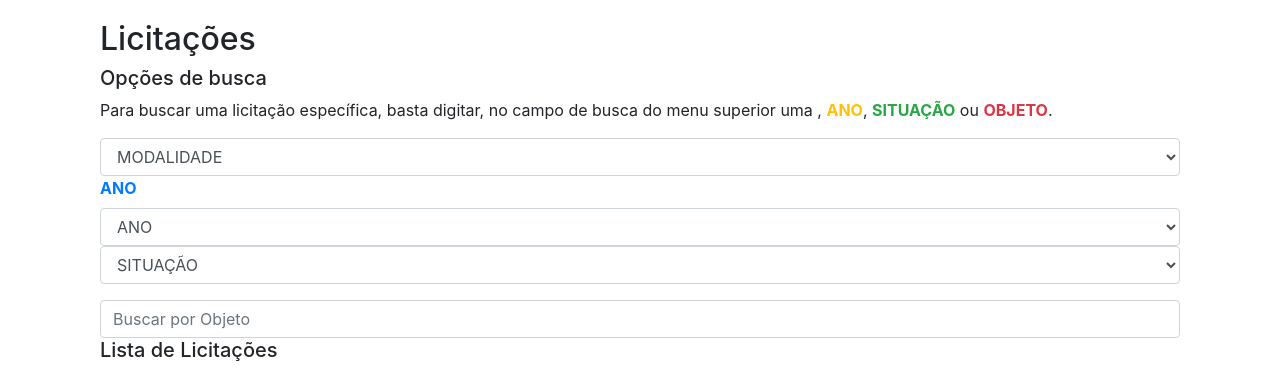
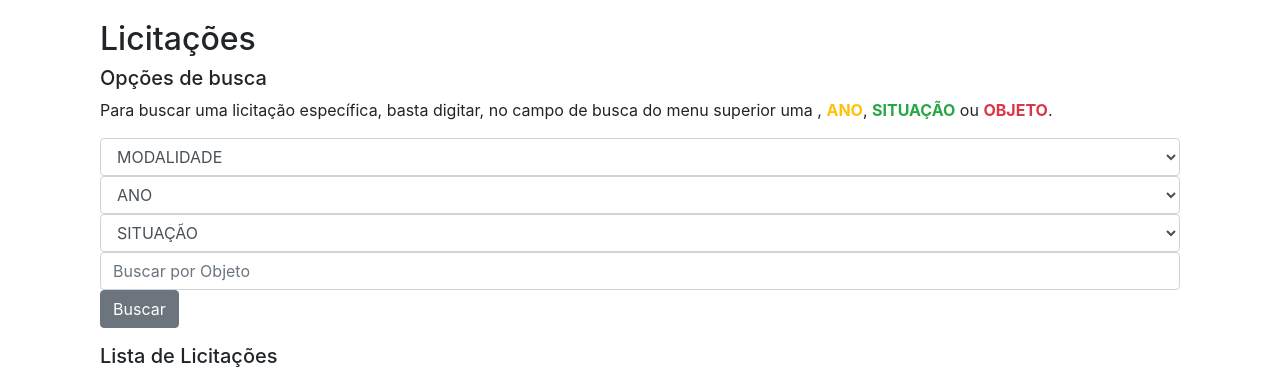
Before and after one commit to NivSoft/transpy, a Django app: page /licitacao/ in a window 1280 px wide. Shown: the part 92-462 px from the top of the page. Run offline with Django 3.2, Linux system fonts and the light colour scheme; data that the repository does not hold is empty; some libraries are stand-ins or nearby versions.

Commit message:
Atualização

```diff
--- a/templates/licitacao/home.html
+++ b/templates/licitacao/home.html
@@ -19,7 +19,6 @@
         <option value="{{ request.GET.querymodalidade }}">{{ modalidade }}</option>
         {% endfor %}
     </select>
-    <label for="SelectAno"><b class="text-primary">ANO</b></label>
     <select class="form-control" id="SelectAno">
         <option value="" selected>ANO</option>
         {% for ano in anos %}
@@ -32,9 +31,9 @@
         <option value="{{ request.GET.querysituacao }}">{{ statu.status }}</option>
         {% endfor %}
     </select>
-
+    <input name="objeto" class="form-control mr-sm-2" type="search" placeholder="Buscar por Objeto" aria-label="Search" value="{{ request.GET.queryobjeto }}" id="SelectObjeto">
+<button class="btn btn-secondary my-2 my-sm-0" type="submit">Buscar</button>
 </div>
-    <input name="objeto" class="form-control mr-sm-2" type="search" placeholder="Buscar por Objeto" aria-label="Search" value="{{ request.GET.queryobjeto }}" id="SelectObjeto">
 </form>
 
 <h5>Lista de Licitações</h5>
```
